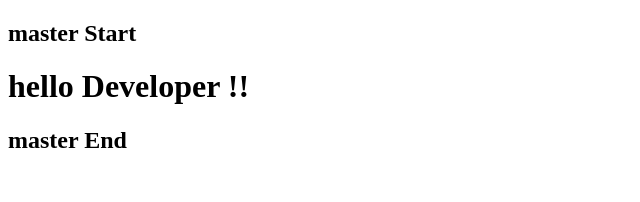
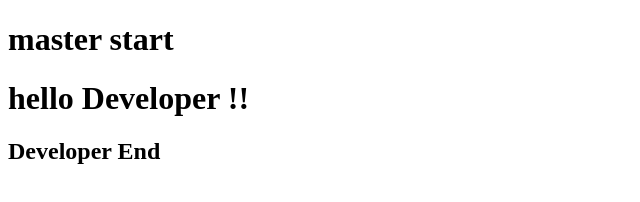
Before and after one commit to abdulali80/git-example, a plain HTML site: page index.html in a window 1280 px wide. Shown: the whole page, without its empty margins (0-640 px from the left). Drawn offline with Linux system fonts and the light colour scheme.

Commit message:
title changes merged

```diff
--- a/index.html
+++ b/index.html
@@ -6,8 +6,8 @@
     <title>My Site</title>
 </head>
 <body>
-    <h2> master Start</h2>
+    <h1> master start</h1>
     <h1> hello Developer !!</h1>
-    <h2> master End</h2>
+    <h2> Developer End</h2>
 </body>
 </html>
```
